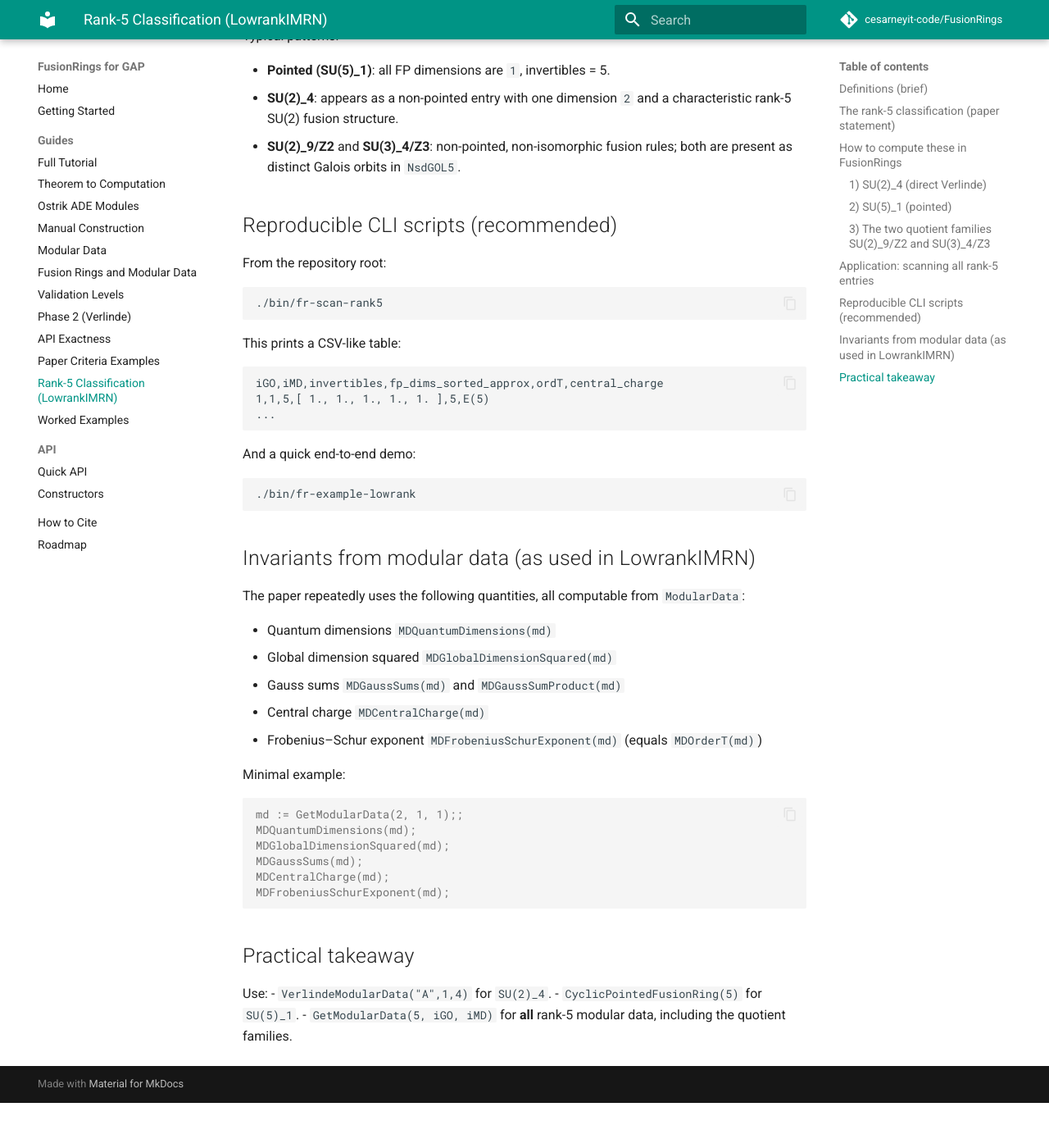
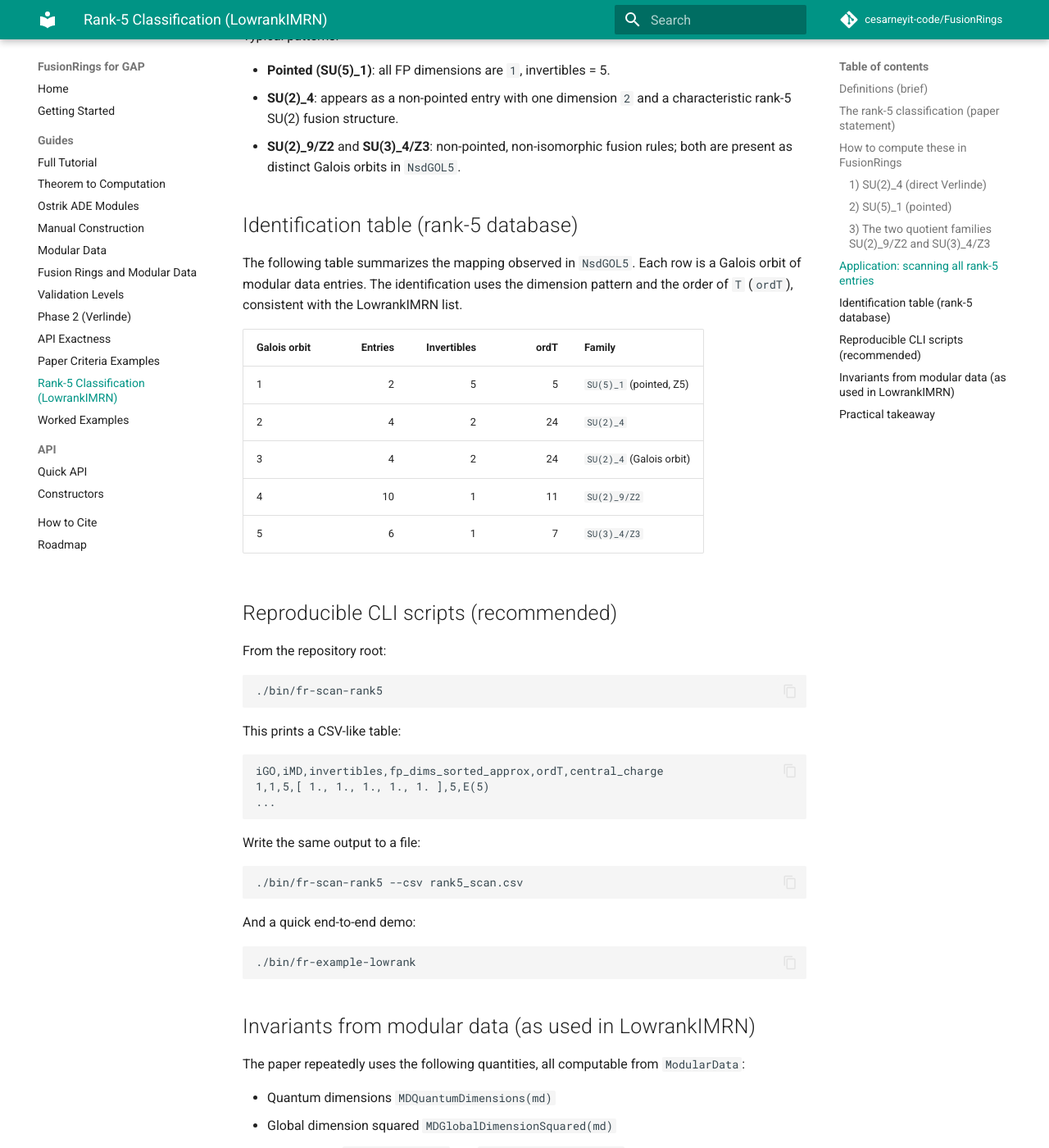
Before and after one commit to cesarneyit-code/FusionRings, an MkDocs documentation site: the page built from webdocs/guide/rank5-lowrankimrn.md, in a window 1280 px wide and 1400 px high, scrolled down 2108 px. Shown: the whole window at 82% size. Built offline with MkDocs 1.6.1 and Material for MkDocs 9.7.7, drawn with Linux system fonts in a browser that asks for light colours; comment, search, counter and statistics services are not loaded; before the commit the page ends 3453 px from its top, so only the background shows below that.

Commit message:
docs: add rank-5 identification table and csv option

````diff
--- a/webdocs/guide/rank5-lowrankimrn.md
+++ b/webdocs/guide/rank5-lowrankimrn.md
@@ -101,6 +101,20 @@ Typical patterns:
 - **SU(2)\_9/Z2** and **SU(3)\_4/Z3**: non-pointed, non-isomorphic fusion rules;
   both are present as distinct Galois orbits in `NsdGOL5`.
 
+## Identification table (rank-5 database)
+
+The following table summarizes the mapping observed in `NsdGOL5`. Each row is a
+Galois orbit of modular data entries. The identification uses the dimension
+pattern and the order of `T` (`ordT`), consistent with the LowrankIMRN list.
+
+| Galois orbit | Entries | Invertibles | ordT | Family |
+|---|---:|---:|---:|---|
+| 1 | 2 | 5 | 5 | `SU(5)_1` (pointed, Z5) |
+| 2 | 4 | 2 | 24 | `SU(2)_4` |
+| 3 | 4 | 2 | 24 | `SU(2)_4` (Galois orbit) |
+| 4 | 10 | 1 | 11 | `SU(2)_9/Z2` |
+| 5 | 6 | 1 | 7 | `SU(3)_4/Z3` |
+
 ## Reproducible CLI scripts (recommended)
 
 From the repository root:
@@ -115,6 +129,12 @@ This prints a CSV-like table:
 iGO,iMD,invertibles,fp_dims_sorted_approx,ordT,central_charge
 1,1,5,[ 1., 1., 1., 1., 1. ],5,E(5)
 ...
+```
+
+Write the same output to a file:
+
+```bash
+./bin/fr-scan-rank5 --csv rank5_scan.csv
 ```
 
 And a quick end-to-end demo:
````
Also changed, not shown: 1 other file.
